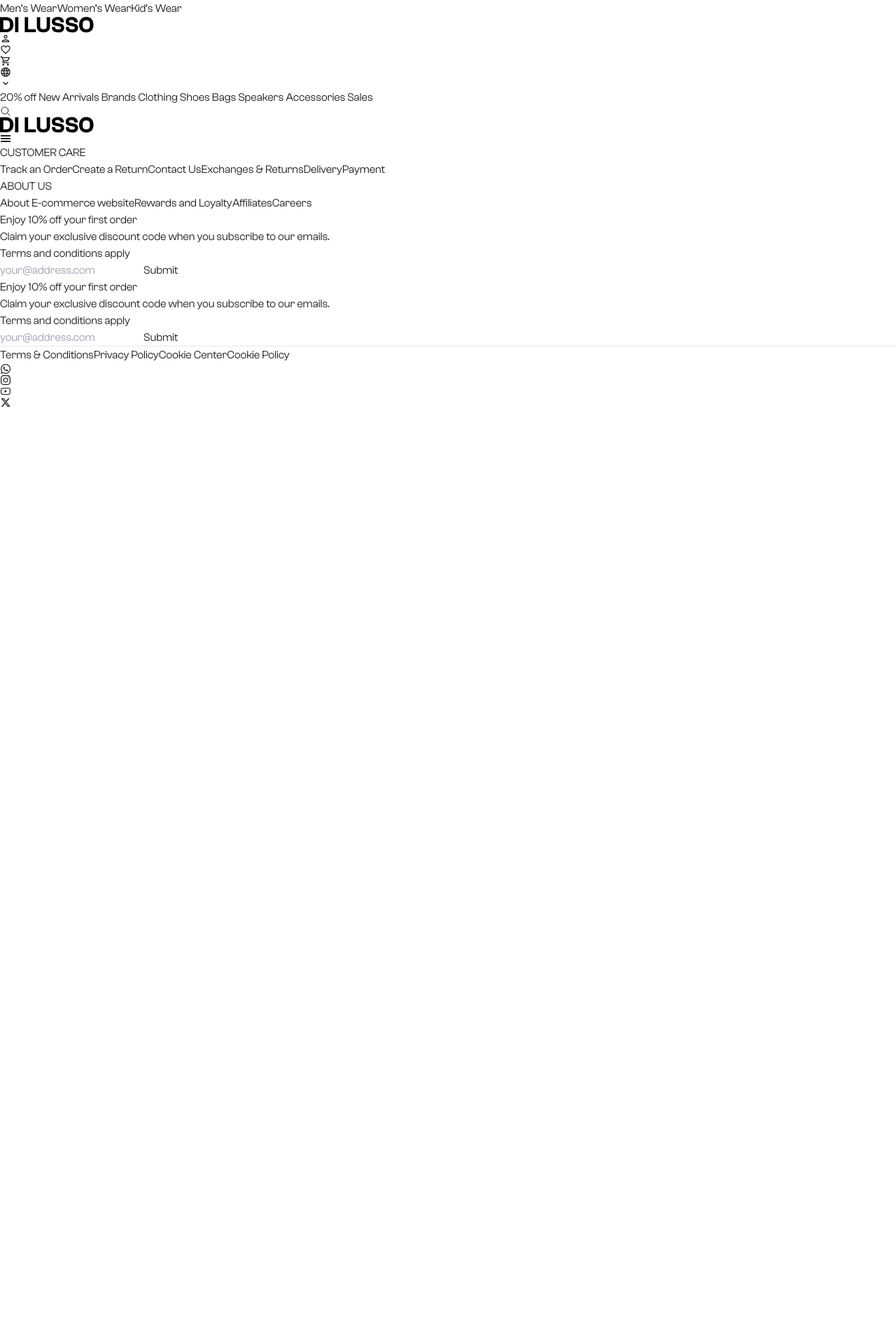
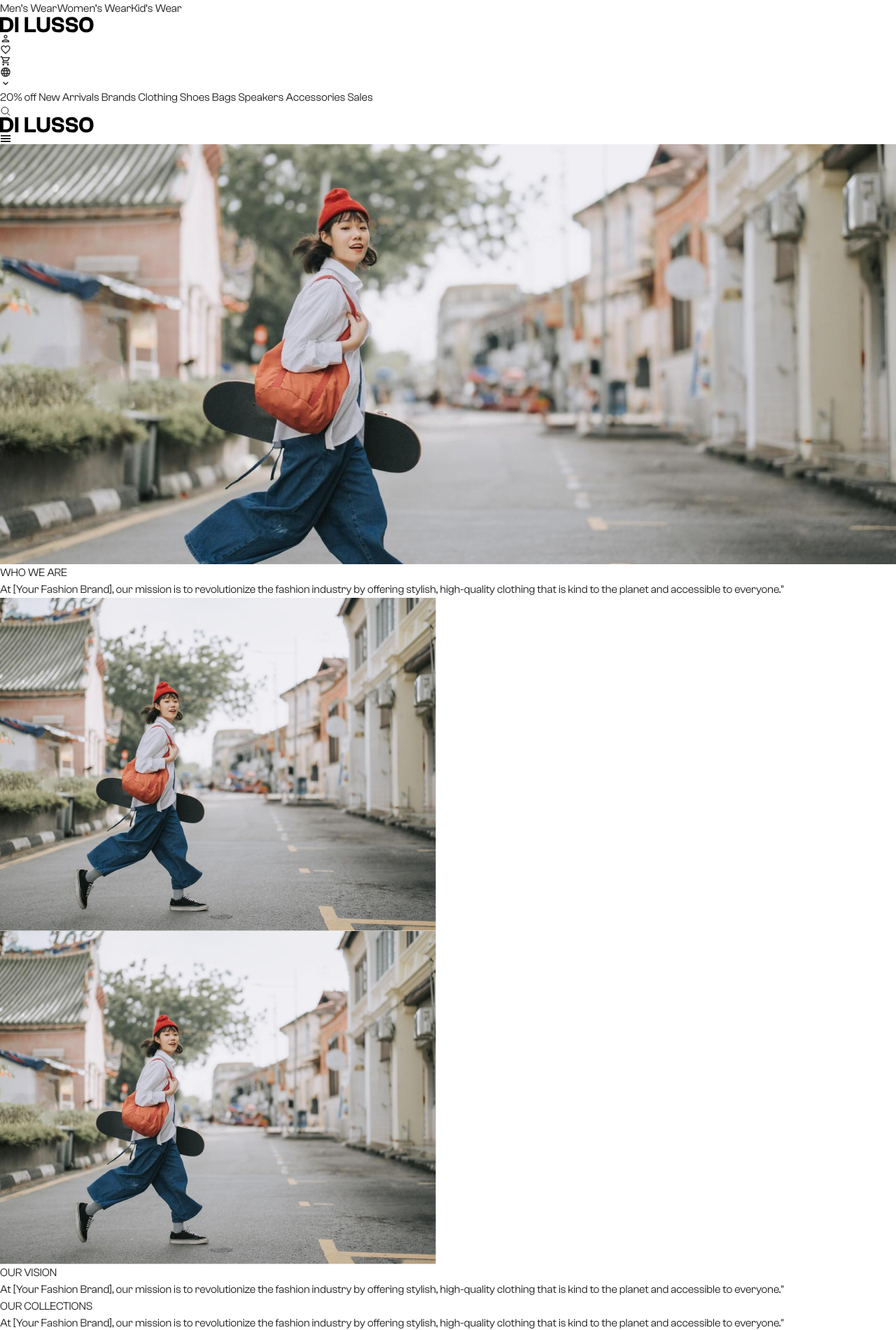
Before and after one commit to doshservices/dilusso-webapp, a React (Vite) app: page /about in a window 1280 px wide. Shown: the top 1900 px of the page at 70% size. Before the commit the page ends 800 px from the top, so only its background shows below. Built offline with nearby package versions, Linux system fonts and the light colour scheme.

Commit message:
"Added AboutUs page, updated Footer and Header components, and modified CSS styles"

```diff
--- a/src/App.tsx
+++ b/src/App.tsx
@@ -2,6 +2,7 @@
 import Homepage from "./Pages/Homepage/Homepage";
 import Header from "./Components/Header/Header";
 import Footer from "./Components/Footer/Footer";
+import AboutUs from "./Pages/About/About";
 
 function App() {
   return (
@@ -9,6 +10,7 @@
       <Header />
       <Routes>
         <Route path="/" element={<Homepage />} />
+        <Route path="/about" element={<AboutUs />} />
       </Routes>
       <Footer />
     </BrowserRouter>
--- a/src/Components/Footer/Footer.tsx
+++ b/src/Components/Footer/Footer.tsx
@@ -22,7 +22,7 @@
         <div className=" flex-initial sm:flex-1 justify-self-start sm:justify-self-end">
           <h3 className=" text-[0.8rem] ssm:text-[0.9rem] md:text-[1rem] lg:text-[1.05rem] xxl:text-[1.1rem] font-semibold ">ABOUT US</h3>
           <section className=" mt-2  text-[0.8rem] ssm:text-[0.9rem] flex flex-col font-medium gap-y-4 ">
-            <Link to="">About E-commerce website</Link>
+            <Link to="/about">About E-commerce website</Link>
             <Link to="">Rewards and Loyalty</Link>
             <Link to="">Affiliates</Link>
             <Link to="">Careers</Link>
@@ -57,7 +57,7 @@
           <button className="rounded-[4px]  bg-Black text-White text-[0.9rem] py-2 px-4 font-medium ">Submit</button>
         </form>
       </div>
-      <hr className=" my-6 border-opacity-20 border-Black border-[1px] "/>
+      <hr className=" my-6 border-opacity-20 border-Black border-[1px] " />
       <section className=" flex flex-col sm:flex-row gap-y-5 sm:gap-y-0 items-center justify-between">
         <div className="w-[100%] ssm:w-[90%] flex-wrap sm:w-[70%] justify-center sm:justify-start md:-[60%] font-medium text-[0.8rem] ssm:text-[0.9rem] sm:text-[0.8rem] flex gap-x-[10%] gap-y-2 ssm:gap-y-0 ssm:gap-[3%] ">
           <Link to="">Terms & Conditions</Link>
--- a/src/Components/Header/HeaderDesktop.tsx
+++ b/src/Components/Header/HeaderDesktop.tsx
@@ -11,8 +11,8 @@
 
 export default function HeaderDesktop() {
   return (
-    <header className="   bg-White fixed top-0 w-full z-10 py-[1.5%] px-[5%]">
-      <div className="  flex items-center justify-between  ">
+    <header className="bg-White fixed top-0 w-full z-10 py-[1.5%] px-[5%]">
+      <div className="flex items-center justify-between  ">
         <section className=" flex  gap-2 lg:gap-4 text-[0.8rem] lg:text-[0.9rem] font-medium ">
           <Link to="">Men’s Wear</Link>
           <Link to="">Women’s Wear</Link>
--- /dev/null
+++ b/src/Pages/About/About.tsx
@@ -0,0 +1,43 @@
+import aboutImg from '../../assets/about-us.png'
+import fullImg from '../../assets/about-hero.png'
+
+const AboutUs = () => {
+    return (
+        <div className="pt-12 pb-6 sm:pt-28">
+            <div className="about-hero">
+            </div>
+            <section className='text-Black flex items-center flex-wrap py-10 px-[5%] gap-8'>
+                <div className='grow basis-[350px]'>
+                    <div className='max-w-[550px] ml-auto'>
+
+                    </div>
+                    <h2 className='font-semibold text-10 text-[1.8rem] md:text-[2.5rem] mb-4'>WHO WE ARE</h2>
+                    <p className='max-w-[523px] text-justify'>At [Your Fashion Brand], our mission is to revolutionize the fashion industry by offering stylish, high-quality clothing that is kind to the planet and accessible to everyone."</p>
+                </div>
+                <figure className='grow basis-[250px] sm:max-w-[420px]'>
+                    <img src={aboutImg} alt="about us" />
+                </figure>
+            </section>
+            <section className='text-Black flex items-center flex-wrap-reverse py-10 px-[5%] gap-8'>
+                <figure className='grow basis-[250px] sm:max-w-[420px]'>
+                    <img src={aboutImg} alt="about us" />
+                </figure>
+                <div className='grow basis-[350px]'>
+                    <div className='max-w-[550px] ml-auto w-fit'>
+                        <h2 className='font-semibold text-10 text-[1.8rem] md:text-[2.5rem] mb-4'>OUR VISION</h2>
+                        <p className='max-w-[523px] text-justify'>At [Your Fashion Brand], our mission is to revolutionize the fashion industry by offering stylish, high-quality clothing that is kind to the planet and accessible to everyone."</p>
+                    </div>
+                </div>
+            </section>
+            <section className="text-center px-[5%]">
+                <h2 className='font-semibold text-10 text-[1.8rem] md:text-[2.5rem] mb-4'>OUR COLLECTIONS</h2>
+                <p className='max-w-[642px] block mx-auto text-base'>At [Your Fashion Brand], our mission is to revolutionize the fashion industry by offering stylish, high-quality clothing that is kind to the planet and accessible to everyone."</p>
+                <figure className='h-[317px] overflow-hidden flex items-center mt-8'>
+                    <img className='w-full min-h-[100%] object-cover' src={fullImg} alt="collections" />
+                </figure>
+            </section>
+        </div>
+    )
+}
+
+export default AboutUs;
--- a/src/index.css
+++ b/src/index.css
@@ -9,16 +9,28 @@
   font-family: 'ClashGrotesk';
   src: local('ClashGrotesk-Variable'), url('./Fonts/ClashGrotesk-Variable.ttf') format('truetype');
 }
+
 body {
   font-family: 'ClashGrotesk';
   color: #222222;
 }
- .blog{
+
+.blog {
   background: url("./Pages//Homepage/assets/Blog1.svg");
   background-blend-mode: overlay;
   background-position: center;
   background-repeat: no-repeat;
   background-size: cover;
+}
+
+.about-hero {
+  background: url("./assets/about-hero.png");
+  background-blend-mode: overlay;
+  background-position: center;
+  background-repeat: no-repeat;
+  background-size: cover;
+  height: 600px;
+
 }
 
 /* swiper */
@@ -30,6 +42,7 @@
   border: 2px solid #222222;
   cursor: pointer;
 }
+
 .mySwiper .swiper-button-next {
   position: absolute !important;
   right: 0% !important;
@@ -38,7 +51,9 @@
   border: 2px solid #222222;
   cursor: pointer;
 }
- .swiper-button-prev::after, .swiper-button-next::after {
+
+.swiper-button-prev::after,
+.swiper-button-next::after {
   font-size: 1.5rem;
 }
 
@@ -51,6 +66,7 @@
     border: 2px solid #222222;
     cursor: pointer;
   }
+
   .mySwiper .swiper-button-next {
     position: absolute !important;
     right: 0% !important;
@@ -59,7 +75,9 @@
     border: 2px solid #222222;
     cursor: pointer;
   }
-   .swiper-button-prev::after, .swiper-button-next::after {
+
+  .swiper-button-prev::after,
+  .swiper-button-next::after {
     font-size: 1.1rem;
   }
 }
```
Also changed, not shown: resources/menItems.ts (added, +7 -0 lines), resources/womenItems.ts (added), src/assets/about-hero.png (added), src/assets/about-us.png (added). Lines whose indentation alone changed are shown as unchanged.
